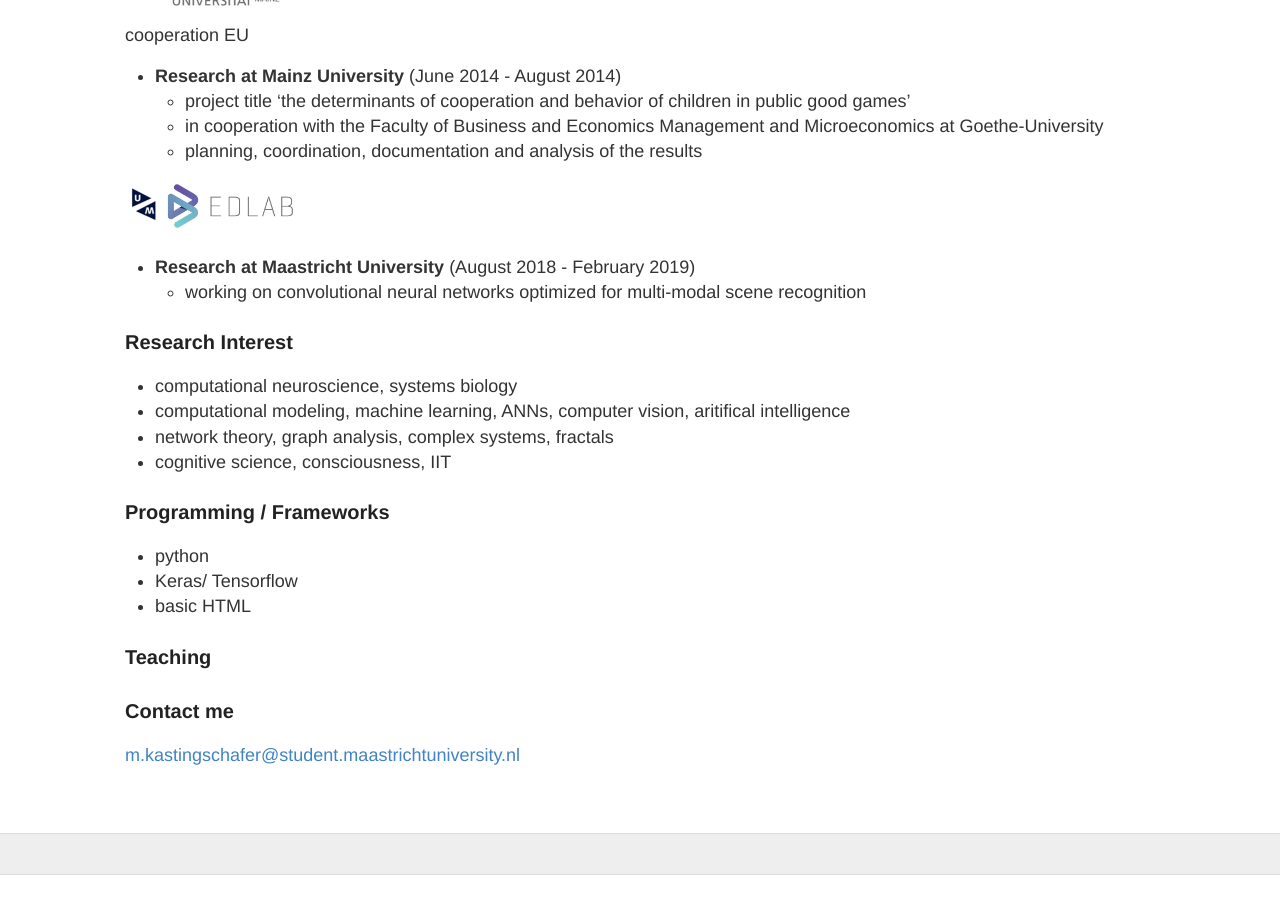
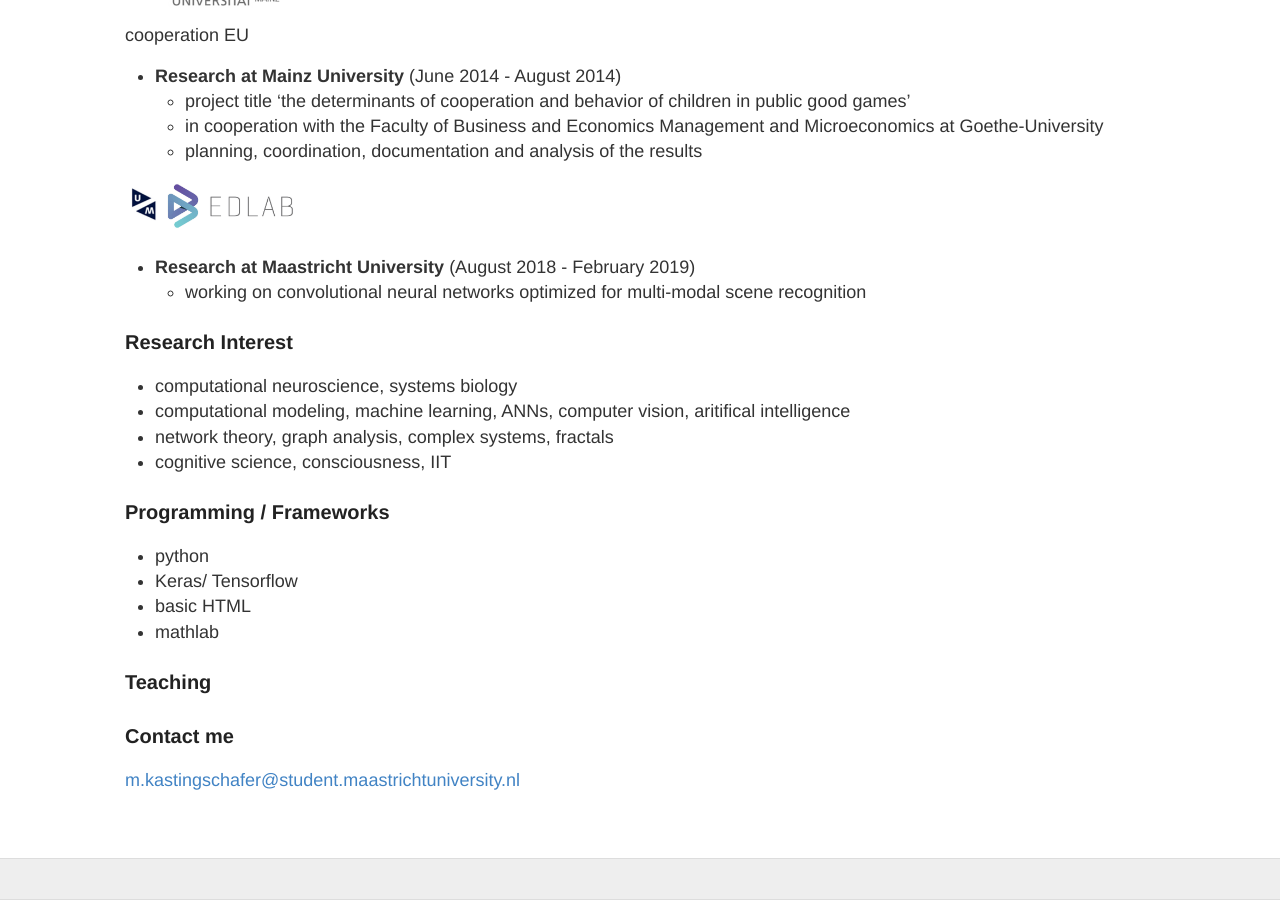
Before and after one commit to Mariusmarten/mariusmarten.github.io, a Jekyll site: the page built from about.md, in a window 1280 px wide and 900 px high, scrolled down 1012 px. Built offline with Jekyll 4.4.1, drawn with Linux system fonts in a browser that asks for light colours; before the commit the page ends 1887 px from its top, so only the background shows below that.

Commit message:
Update about.md

```diff
--- a/about.md
+++ b/about.md
@@ -52,6 +52,7 @@ cooperation EU
   - python
   - Keras/ Tensorflow
   - basic HTML
+  - mathlab
 
 ### Teaching
 
```
